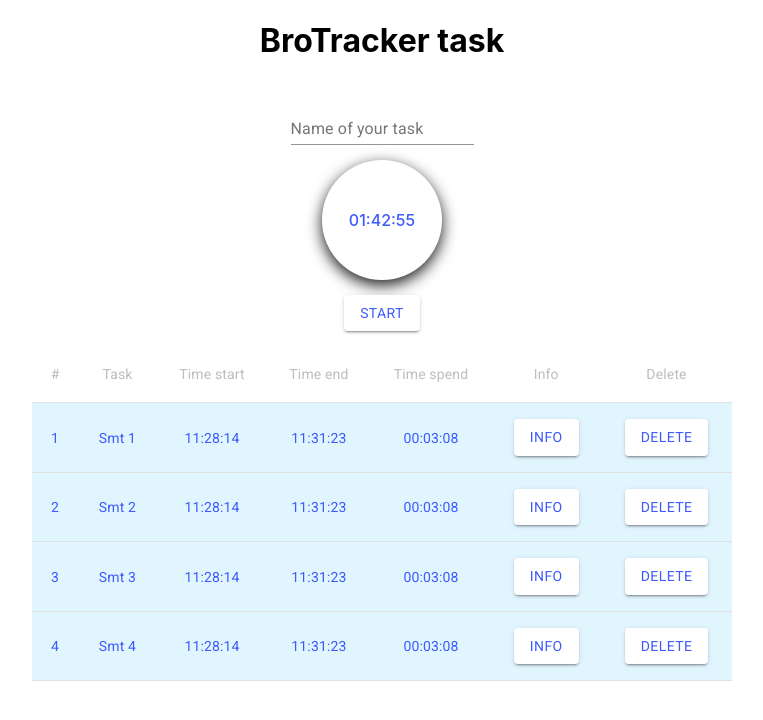
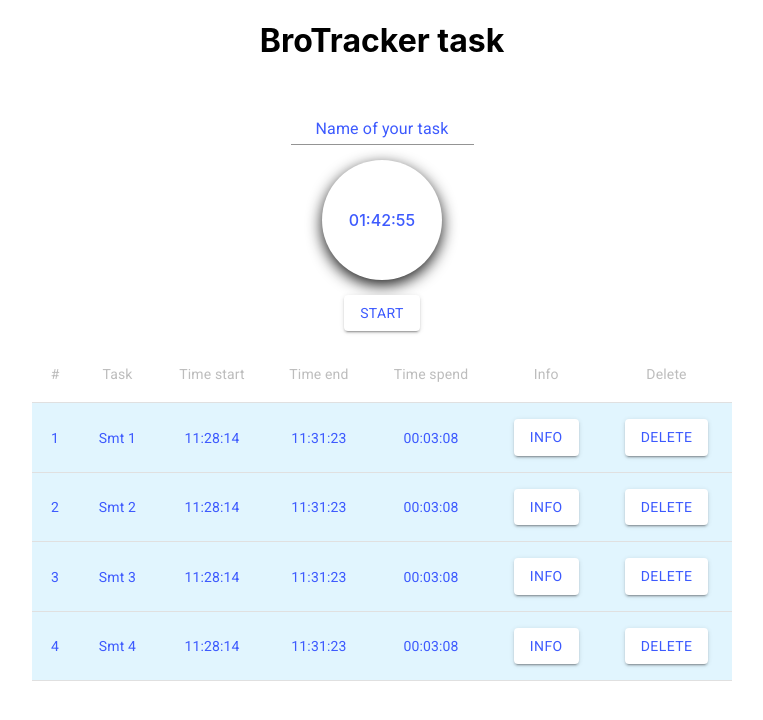
Before and after one commit to SkyWalker1996x/brotracker, a React (Create React App) app: page / in a window 1280 px wide. Shown: the top 720 px of the page, without its empty margins (258-1021 px from the left). Built offline with nearby package versions, Linux system fonts and the light colour scheme.

Commit message:
refactor: take out task-input to separate component

```diff
--- /dev/null
+++ b/src/components/Timer/TaskInput/TaskInput.tsx
@@ -0,0 +1,14 @@
+import React from 'react';
+import TextField from '@material-ui/core/TextField';
+import './mui-styles.css';
+
+const TaskInput: React.FC = () => {
+  return (
+    <TextField
+      id="standard-basic"
+      label="Name of your task"
+    />
+  );
+};
+
+export default TaskInput;
--- /dev/null
+++ b/src/components/Timer/TaskInput/mui-styles.css
@@ -0,0 +1,6 @@
+.MuiFormLabel-root {
+    color: #3d5afe!important;
+}
+.MuiInputLabel-formControl {
+    left: 25px!important;
+}
--- a/src/components/Timer/Timer.tsx
+++ b/src/components/Timer/Timer.tsx
@@ -1,10 +1,12 @@
 import React from 'react';
-import TextField from '@material-ui/core/TextField';
-import TimerInfo from './TimerInfo/TimerInfo';
+// M-UI
 import { Button } from '@material-ui/core';
 import { makeStyles } from '@material-ui/core/styles';
-import { indigo} from '@material-ui/core/colors';
-import ColumnWrapper from "../../UI/wrappers/ColumnWrapper/ColumnWrapper";
+import { indigo } from '@material-ui/core/colors';
+// components
+import ColumnWrapper from '../../UI/wrappers/ColumnWrapper/ColumnWrapper';
+import TaskInput from './TaskInput/TaskInput';
+import TimerInfo from './TimerInfo/TimerInfo';
 
 const useStyles = makeStyles({
   timerButton: {
@@ -19,7 +21,7 @@ const Timer = () => {
 
   return (
     <ColumnWrapper>
-      <TextField id="standard-basic" label="Name of your task" />
+      <TaskInput />
       <TimerInfo />
       <Button variant="contained" className={classes.timerButton}>
         Start
```
